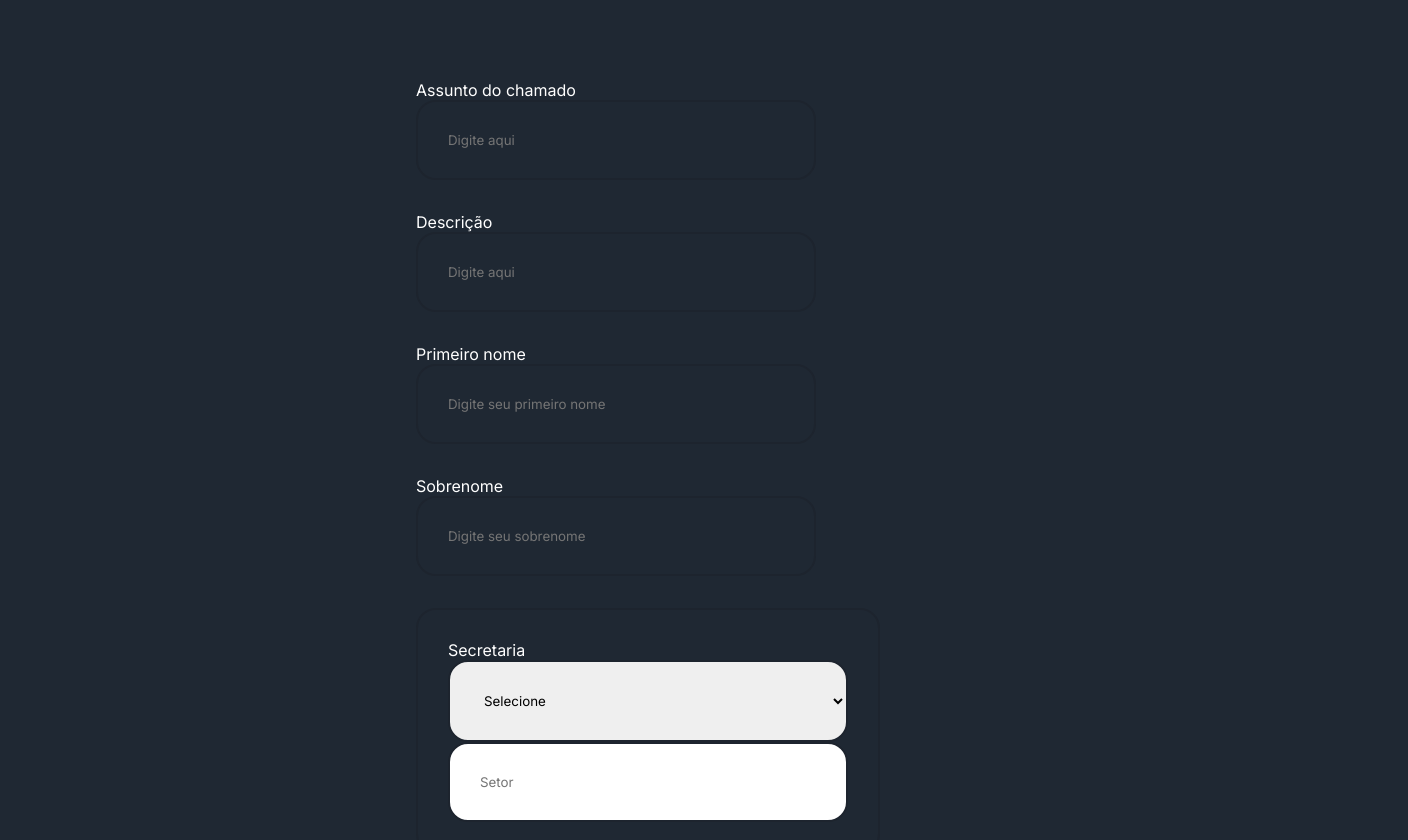
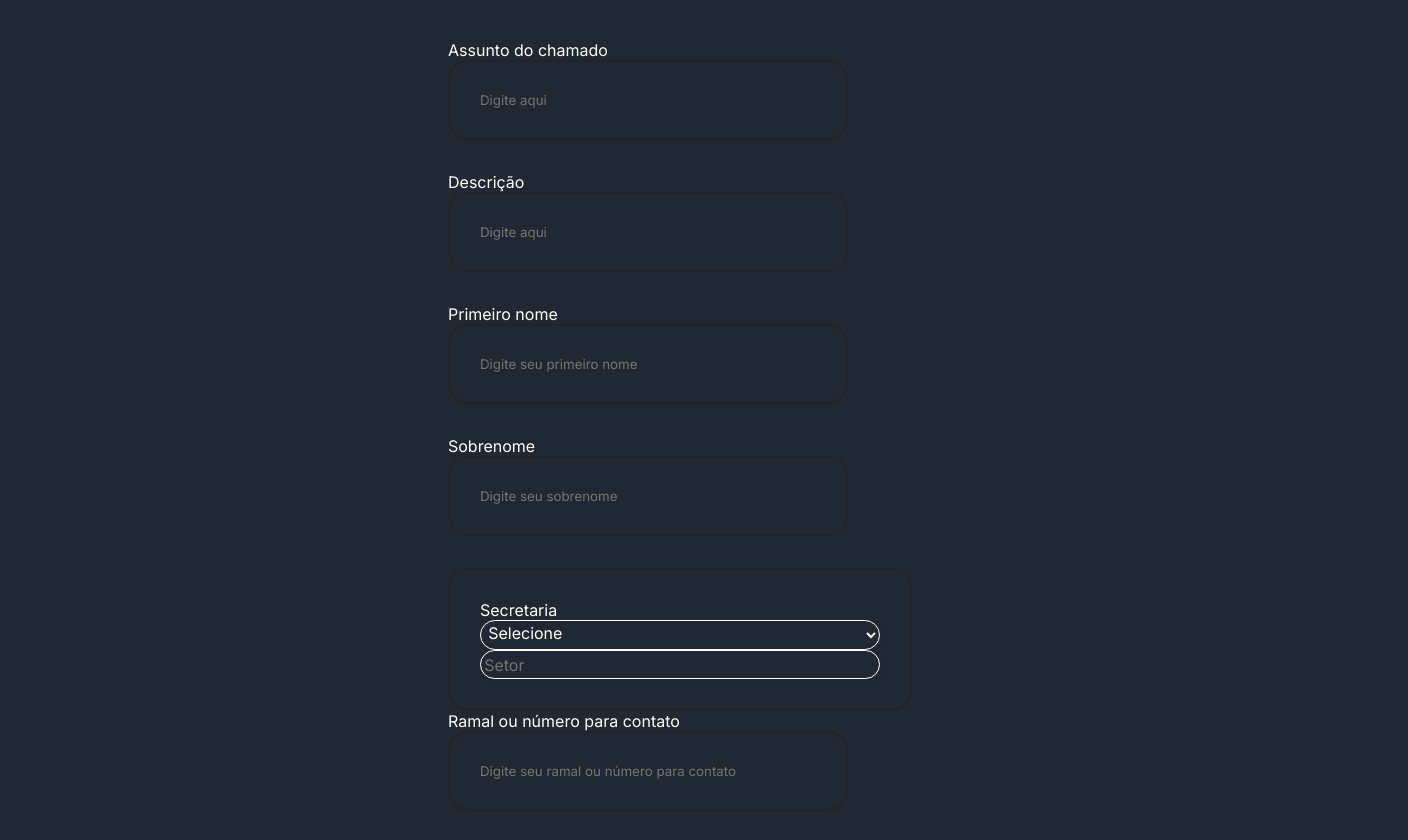
Before and after one commit to boidacarapreta/formulario-responsivo, a plain HTML site: page index..html in a window 1280 px wide. Shown: the part 175-1015 px from the top of the page, 1408 px wide, since content can reach past the window. Drawn offline with Linux system fonts and the light colour scheme.

Commit message:
atualização 08

```diff
--- a/style.css
+++ b/style.css
@@ -5,14 +5,15 @@
     margin: 0;
     box-sizing: border-box;
     font-family: 'Inter', sans-serif;
+    color: #fff;
 }
 
 body {
-    width: 100%;
+    width: 110%;
     height: 100vh;
     display: flex;
     justify-content: center;
-    align-items: center;
+    align-content: space-between;
     background: #1f2833;
 }
 
@@ -20,7 +21,7 @@ body {
     width: 85%;
     height: 90vh;
     display: flex;
-    box-shadow: 5px 5px 10px rgba(0, 0, 0, 0);
+    box-shadow: 50px 50px 10px rgba(0, 0, 0, 0);
 }
 
 .form-image {
@@ -36,14 +37,10 @@ body {
     width: 25rem;
 }
 
-
-
 .form {
-    width: 100%;
+    width: 50%;
     display: flex;
-    justify-content: space-between;
-    align-items: column;
-    flex-direction: center;
+    align-items: space-between;
     background-color: #1f2833;
     padding: 5rem;
 }
@@ -112,6 +109,14 @@ body {
     border-radius: 15px;
 }
 
+#secretaria {
+    font-size: 1rem;
+        font-weight: 400;
+        color: #fff;
+        border-radius: 15px;
+        background-color: #161c24;
+}
+
 .solicitacao-input {
     font-size: 1rem;
     font-weight: 400;
@@ -176,7 +181,23 @@ text,
 }
 
 
-
+.campo input[type="text"],
+.campo input[type="email"],
+.campo select,
+.campo textarea {
+    padding: 0.2em;
+    border: 1px solid #fff;
+    box-shadow: 2px 2px 2px #202833;
+    float: center;
+    display: flex;
+    flex-direction: column;
+    align-items: center;
+    justify-content: center;
+    background-color: #202833;
+    font-family: "Inter", sans-serif;
+    color: #fff;
+    font-size: 1em;
+}
 
 
 
```
